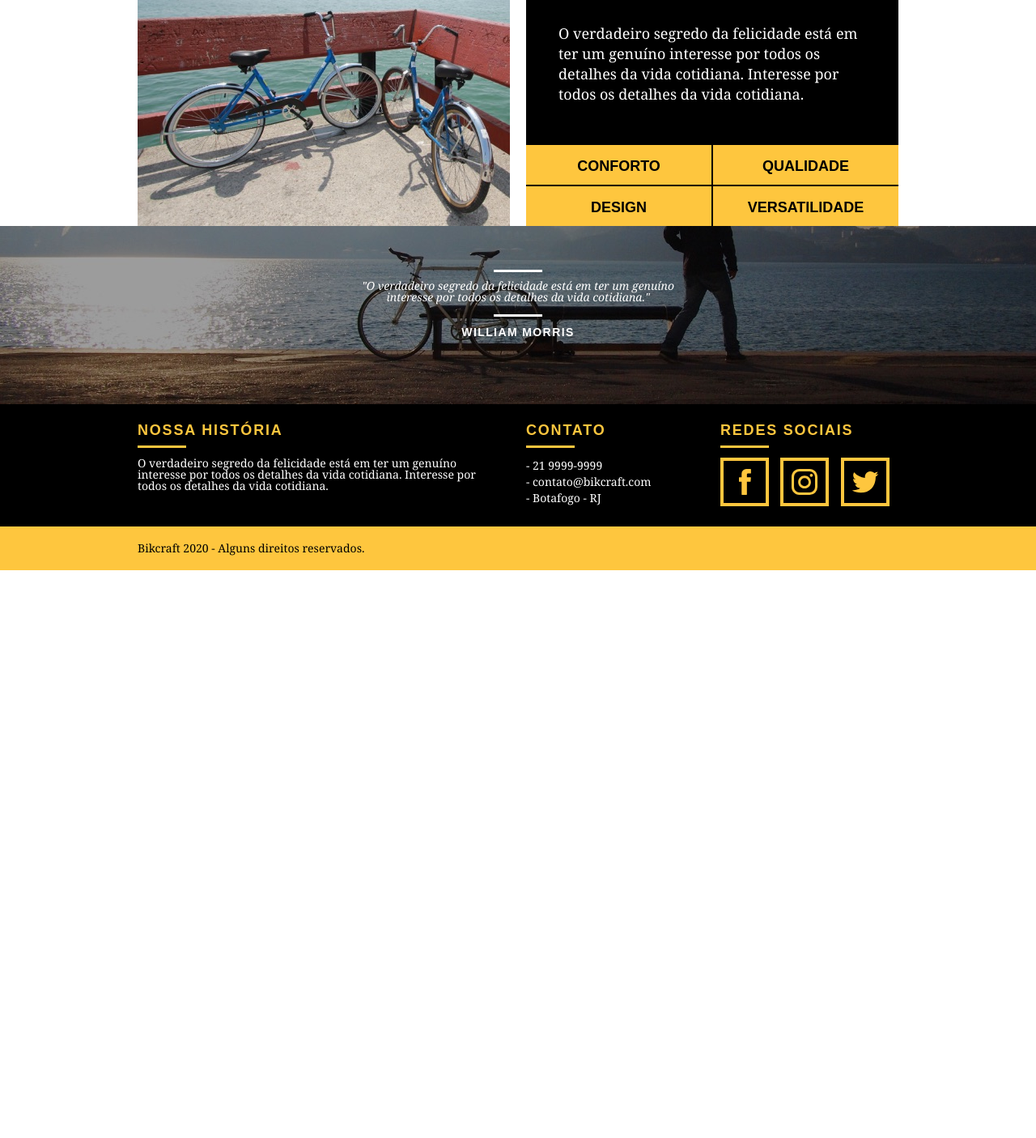
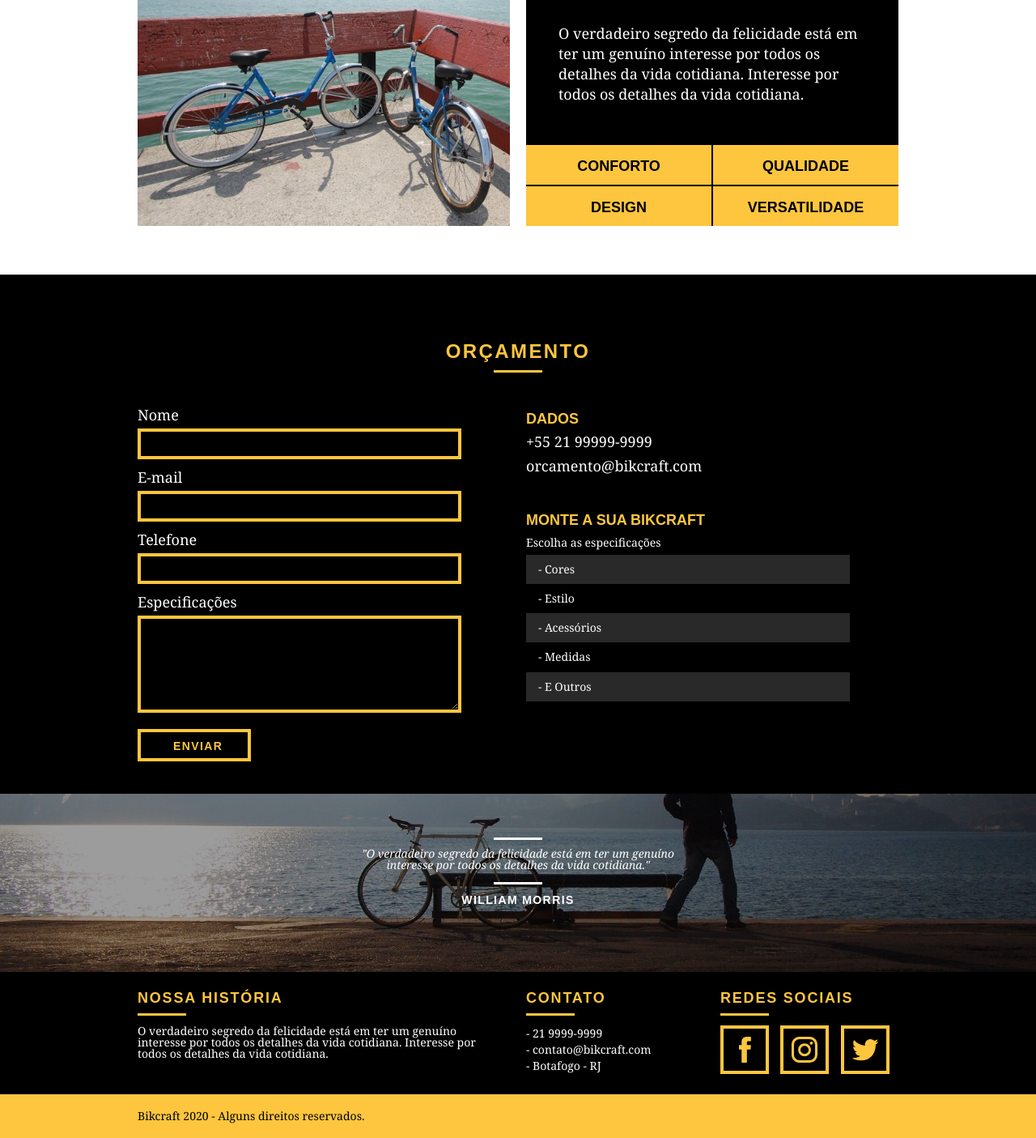
Before and after one commit to andreiv-araujo/bikcraft, a PHP site: page /produtos.html in a window 1280 px wide. Shown: the part 1891-3296 px from the top of the page at 81% size. Before the commit the page ends 2595 px from the top, so only its background shows below. Run offline with PHP 8.4, Linux system fonts and the light colour scheme.

Commit message:
Página produtos finalizada
Página de produtos concluída

```diff
--- a/web/css/produtos.css
+++ b/web/css/produtos.css
@@ -72,3 +72,110 @@
 .produto_info ul li:nth-child(even) {
   margin-left: 2px;
 }
+
+/*Orçamento*/
+
+.orcamento {
+  background: #000;
+  width: 100%;
+  margin-top: 60px;
+  padding: 40px 0;
+}
+
+.orcamento h2 {
+  color: #fec63e;
+  padding-top: 40px;
+}
+
+.orcamento h2:after {
+  background: #fec63e;
+}
+
+.form {
+  padding-right: 60px;
+}
+
+.form label {
+  display: block;
+  color: #fff;
+  font-family: Georgia, "Times New Roman", serif;
+  font-size: 18px;
+  line-height: 25px;
+  margin-bottom: 4px;
+}
+
+.form input {
+  display: block;
+  width: 100%;
+  border: 4px solid #fec63e;
+  background: none;
+  padding: 7px 10px;
+  color: #fff;
+  outline: none;
+  font-size: 14px;
+  font-family: Georgia, "Times New Roman", serif;
+  margin-bottom: 10px;
+}
+
+.form textarea {
+  display: block;
+  width: 100%;
+  height: 120px;
+  border: 4px solid #fec63e;
+  background: none;
+  padding: 7px 10px;
+  color: #fff;
+  outline: none;
+  font-size: 14px;
+  font-family: Georgia, "Times New Roman", serif;
+  margin-bottom: 20px;
+}
+
+.form button {
+  background: none;
+  padding: 7px 40px;
+}
+
+.orcamento_dados {
+  color: #fff;
+  margin-top: 5px;
+}
+
+.orcamento_dados h3 {
+  color: #fec63e;
+  font-size: 18px;
+  font-weight: bold;
+  line-height: 25px;
+  text-transform: uppercase;
+}
+
+.orcamento_dados span {
+  display: block;
+  font-size: 18px;
+  font-family: Georgia, "Times New Roman", serif;
+  line-height: 30px;
+}
+
+.dados_email {
+  margin-bottom: 40px;
+}
+
+.orcamento_dados {
+  padding-right: 60px;
+}
+
+.orcamento_dados p {
+  font-size: 14px;
+  font-family: Georgia, "Times New Roman", serif;
+  margin: 8px 0 8px 0;
+}
+
+.orcamento_dados ul li {
+  font-size: 14px;
+  font-family: Georgia, "Times New Roman", serif;
+  padding: 10px 15px;
+}
+
+.orcamento_dados ul li:nth-child(odd) {
+  background: #292929;
+}
--- a/web/produtos.html
+++ b/web/produtos.html
@@ -131,6 +131,40 @@
         </ul>
     </section>
 
+    <section class="orcamento">
+      <div class="container">
+        <h2 class="subtitulo">Orçamento</h2>
+
+        <form id="form_orcamento" class=" form grid-8">
+          <label for="nome">Nome</label>
+          <input type="text" name="nome" id="nome">
+          <label for="email">E-mail</label>
+          <input type="email" name="email" id="email">
+          <label for="telefone">Telefone</label>
+          <input type="text" name="telefone" id="telefone">
+          <label for="espec">Especificações</label>
+          <textarea name="espec" id="espec"></textarea>
+          <button type="submit" class="btn">Enviar</button>
+        </form>
+
+        <div class="orcamento_dados grid-8">
+          <h3>Dados</h3>
+            <span>+55 21 99999-9999</span>
+            <span class="dados_email">orcamento@bikcraft.com</span>
+          <h3>Monte a sua Bikcraft</h3>
+          <p>Escolha as especificações</p>
+          <ul>
+            <li>- Cores</li>
+            <li>- Estilo</li>
+            <li>- Acessórios</li>
+            <li>- Medidas</li>
+            <li>- E Outros</li>
+          </ul>
+        </div>
+
+      </div>
+    </section>
+
     <section class="quebra">
       <blockquote class="quote-externo container">
         <p>
```
